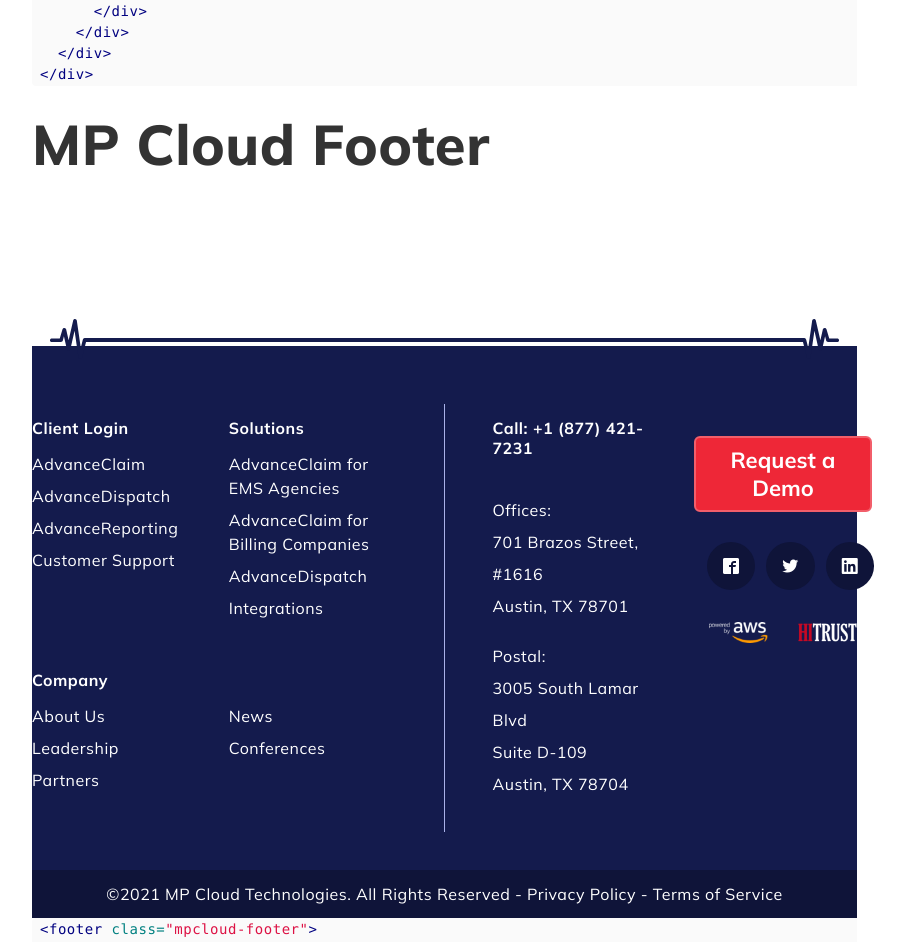
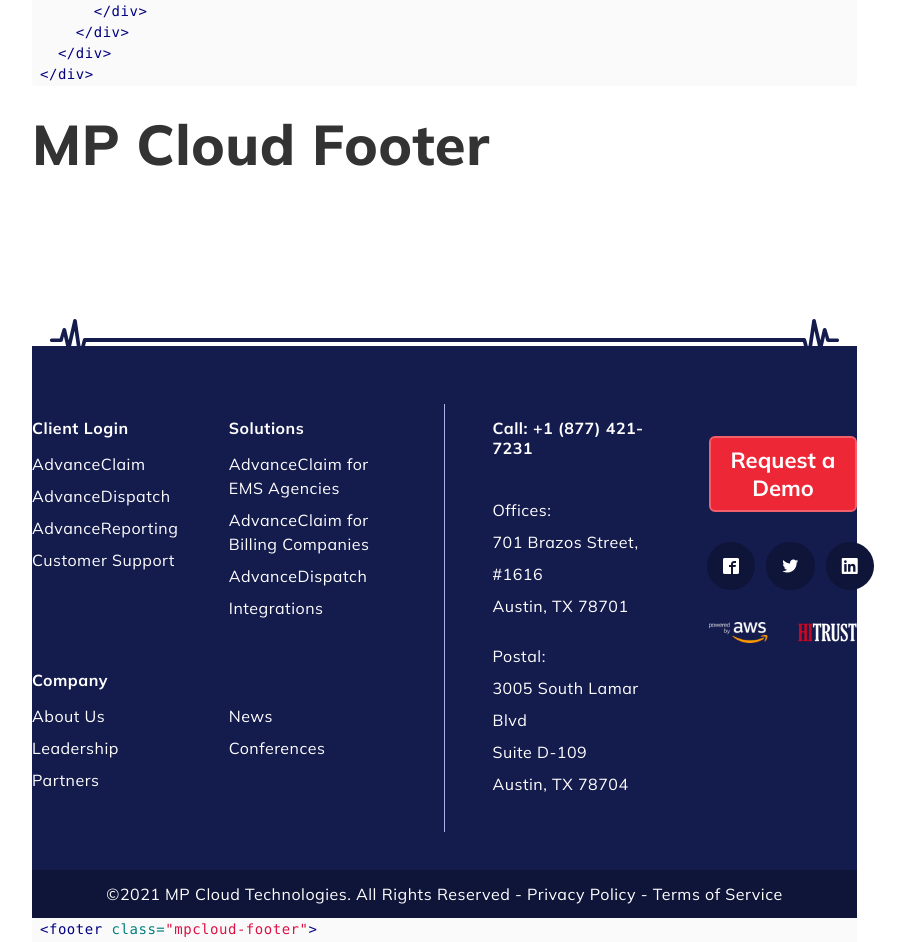
Before and after one commit to ninelabs/mpcloud-design-system, a Jekyll site: the page built from component-footer.md, in a window 1280 px wide. Shown: the part 5051-5993 px from the top of the page, without its empty margins (53-958 px from the left). Built offline with Jekyll 4.4.1, drawn with Linux system fonts in a browser that asks for light colours; nearby versions of some CDN libraries; some web fonts are replaced.

Commit message:
Modified the wrapper and classes for the primary CTA

```diff
--- a/component-footer.md
+++ b/component-footer.md
@@ -285,7 +285,9 @@
           </div>
           <div class="col-md-6 col-xl-5">
             <div class="mpcloud-footer-row">
-              <button class="btn btn-mpcloud btn-mpcloud-lg col-12" type="submit">Request a Demo</button>
+              <div class="col-12">
+                <button class="btn btn-mpcloud btn-mpcloud-lg w-100" type="submit">Request a Demo</button>
+              </div>
             </div>
             <div class="mpcloud-footer-row">
               <div class="col-4 mpcloud-footer-row-chip-wrapper">
```
